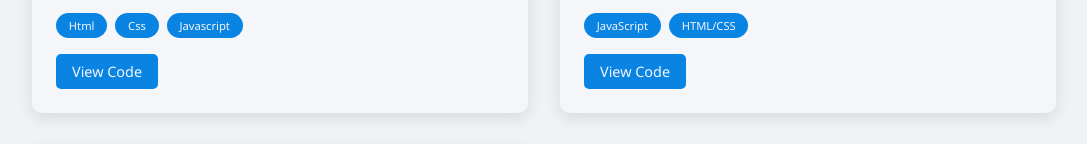
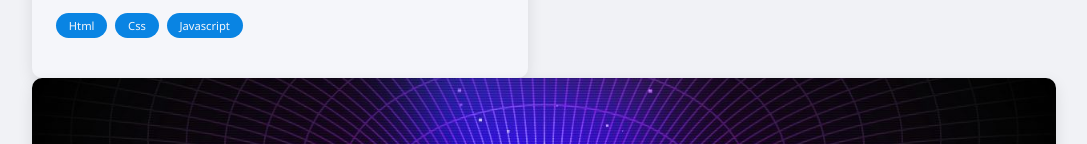
Before and after one commit to azhanlabs-beep/Azhan--Labs, a plain HTML site: page index.html in a window 1280 px wide. Shown: the part 2342-2486 px from the top of the page, without its empty margins (96-1183 px from the left). Drawn offline with Linux system fonts and the light colour scheme.

Commit message:
Update index.html

```diff
--- a/index.html
+++ b/index.html
@@ -1066,8 +1066,7 @@
                         <span class="project-tag">Css</span>
                         <span class="project-tag">Javascript</span>
                     </div>
-                    <div class="project-links">
-                        <a href="#" class="project-link">View Code</a>
+
                     </div>
                 </div>
             </div>
```
